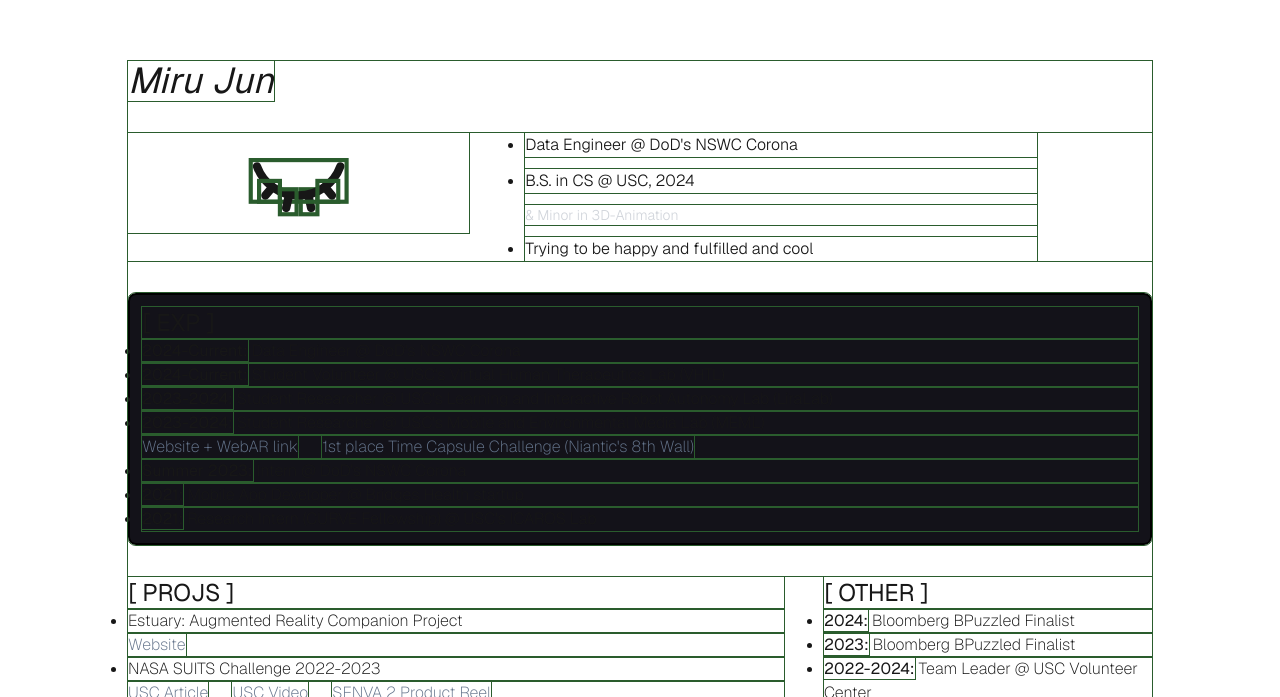
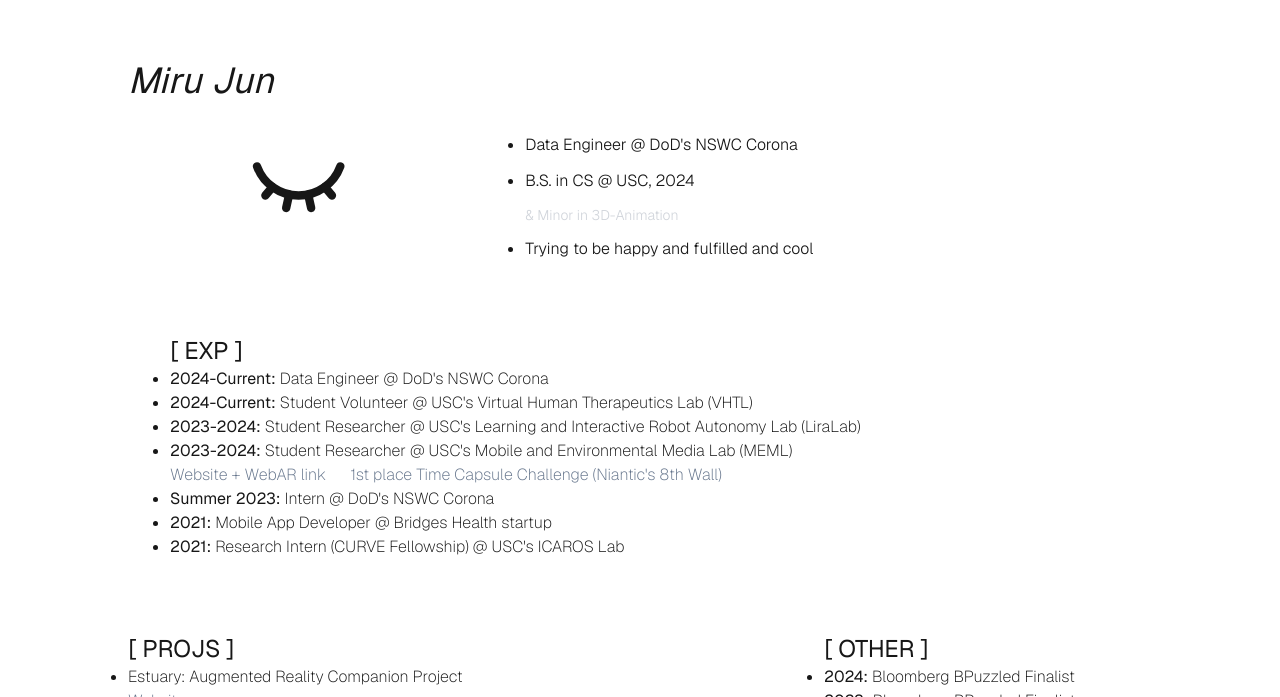
Before and after one commit to lemonlemonde/lemonlemonde.github.io, a Next.js app in the folder lemon-website/: page / in a window 1280 px wide. Shown: the part 103-800 px from the top of the page. Built offline with nearby package versions, Linux system fonts and the light colour scheme.

Commit message:
:sparkles: Animated hover gradient kinda works

```diff
--- a/lemon-website/src/app/exp_card.js
+++ b/lemon-website/src/app/exp_card.js
@@ -15,7 +15,7 @@
         const boxElement = boxRef.current
         const curAngle = parseFloat(boxElement.style.getPropertyValue("--angle"))
         var deltaAngle = 25
-        var minDelta = 10
+        var minDelta = 15
         // estimates of where the rectangle corners are...
         // becomes jank when corners become the other extreme (closer to deg 0 and 180, as opposed to 90 and 270)
         // TODO: look at screen width to determine if the angle thresholds should be close to 0/180 or 90/270
@@ -24,7 +24,7 @@
         // faster at 90/270 when flatter rectangle
         // larger when smaller dist, so...
         var dist = Math.min(Math.abs(curAngle - 90), Math.abs(curAngle - 270))
-        deltaAngle /= (dist * 0.1)
+        deltaAngle /= (dist * 0.3)
         deltaAngle = Math.min(deltaAngle, minDelta)
 
         const angle = (curAngle + deltaAngle) % 360;
@@ -51,19 +51,18 @@
 
     return (
         <div
+            // Smooth gradient change adapted from
+            // https://stackoverflow.com/questions/67150736/tailwind-background-gradient-transition
             ref={boxRef}
-            className="w-full p-10 rounded-2xl rounded-lg border-2 border-[#0000] p-3 [background:padding-box_var(--bg-color),border-box_var(--border-color)] transition-all duration-1000"
-            // hover:border-neutral-200
+            className="w-full p-10 border-2 border-[var(--background)] transition-all duration-500 bg-gradient-to-t from-[#091735] via-[var(--background)] to-[var(--background)] bg-size-200 -bg-pos-10 hover:bg-pos-100"
             onMouseEnter={() => setIsHovered(true)}
             onMouseLeave={() => setIsHovered(false)}
             onClick={() => router.push("/exp_page")}
-            style={
-                {
-                    "--angle": "0deg",
-                    "--border-color": isHovered ? "linear-gradient(var(--angle), #070707, #687aff)" : "black",
-                    "--bg-color": "linear-gradient(#131219, #131219)",
-                }
-            }
+            style={{
+                "--angle": "0deg",
+                "--border-color": isHovered ? "linear-gradient(var(--angle), #070707, #687aff)" : "transparent",
+                borderImage: "var(--border-color) 1",
+            }}
         >
 
 
--- a/lemon-website/src/app/globals.css
+++ b/lemon-website/src/app/globals.css
@@ -20,6 +20,6 @@
   font-family: Arial, Helvetica, sans-serif;
 }
 
-* {
+/* * {
   outline: 1px solid rgb(42, 92, 45) !important;
-}
+} */
--- a/lemon-website/tailwind.config.mjs
+++ b/lemon-website/tailwind.config.mjs
@@ -11,6 +11,13 @@
         background: "var(--background)",
         foreground: "var(--foreground)",
       },
+      backgroundSize: {
+          'size-200': '200% 200%',
+      },
+      backgroundPosition: {
+          'pos-0': '0% 0%',
+          'pos-100': '100% 100%',
+      },
     },
   },
   plugins: [],
```
